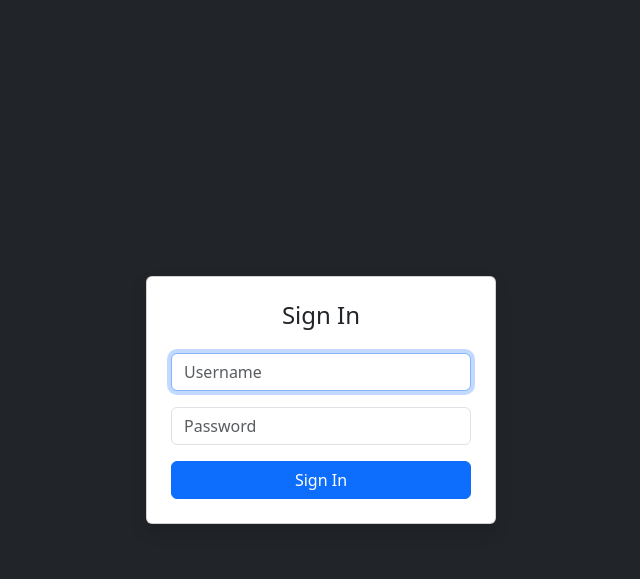
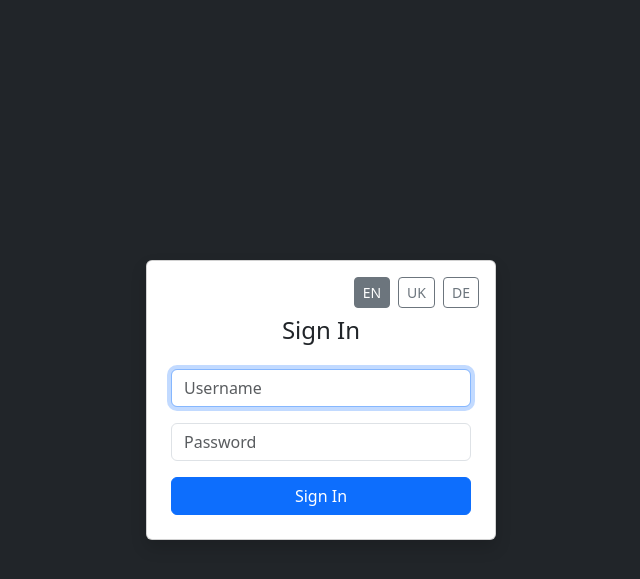
Before and after one commit to Zombie245/personal-knowledge-base, a FastAPI app: page /login in a window 1280 px wide. Shown: the top 579 px of the page, without its empty margins (319-959 px from the left). Run offline with FastAPI, Linux system fonts and the light colour scheme; some libraries are stand-ins or nearby versions.

Commit message:
Add language switcher to login page and set default to EN

```diff
--- a/app/templates/login.html
+++ b/app/templates/login.html
@@ -8,7 +8,14 @@
 </head>
 <body class="bg-dark d-flex align-items-center justify-content-center" style="min-height:100vh;">
     <div class="card shadow" style="width:350px;">
-        <div class="card-body text-center p-4">
+
+        <div class="d-flex justify-content-end mb-0 gap-2 px-3 pt-3">
+            <a href="/lang/en" class="btn btn-sm btn-outline-secondary {% if request.session.get('lang', 'en') == 'en' %}active{% endif %}">EN</a>
+            <a href="/lang/uk" class="btn btn-sm btn-outline-secondary {% if request.session.get('lang') == 'uk' %}active{% endif %}">UK</a>
+            <a href="/lang/de" class="btn btn-sm btn-outline-secondary {% if request.session.get('lang') == 'de' %}active{% endif %}">DE</a>
+        </div>
+
+        <div class="card-body text-center p-4 pt-2">
             <h4 class="mb-4">{{ t('login_title') }}</h4>
             {% if error %}
                 <div class="alert alert-danger py-2">{{ error }}</div>
```
